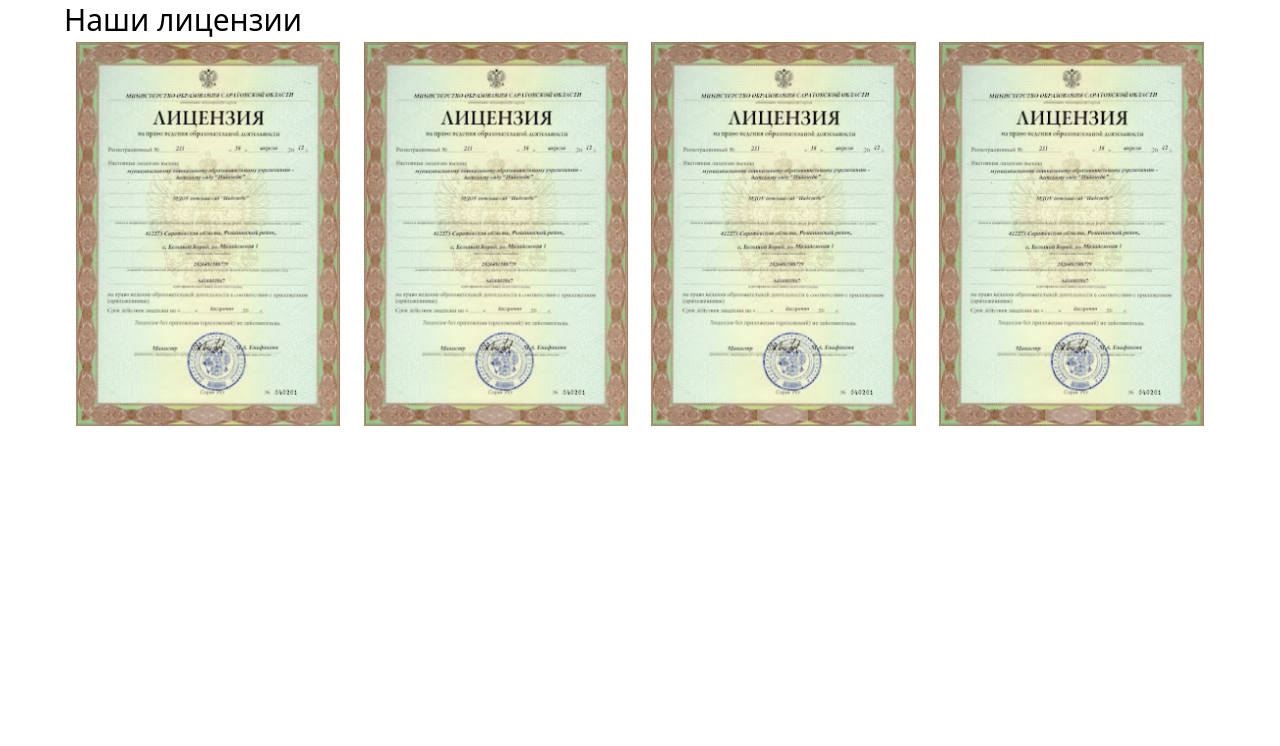
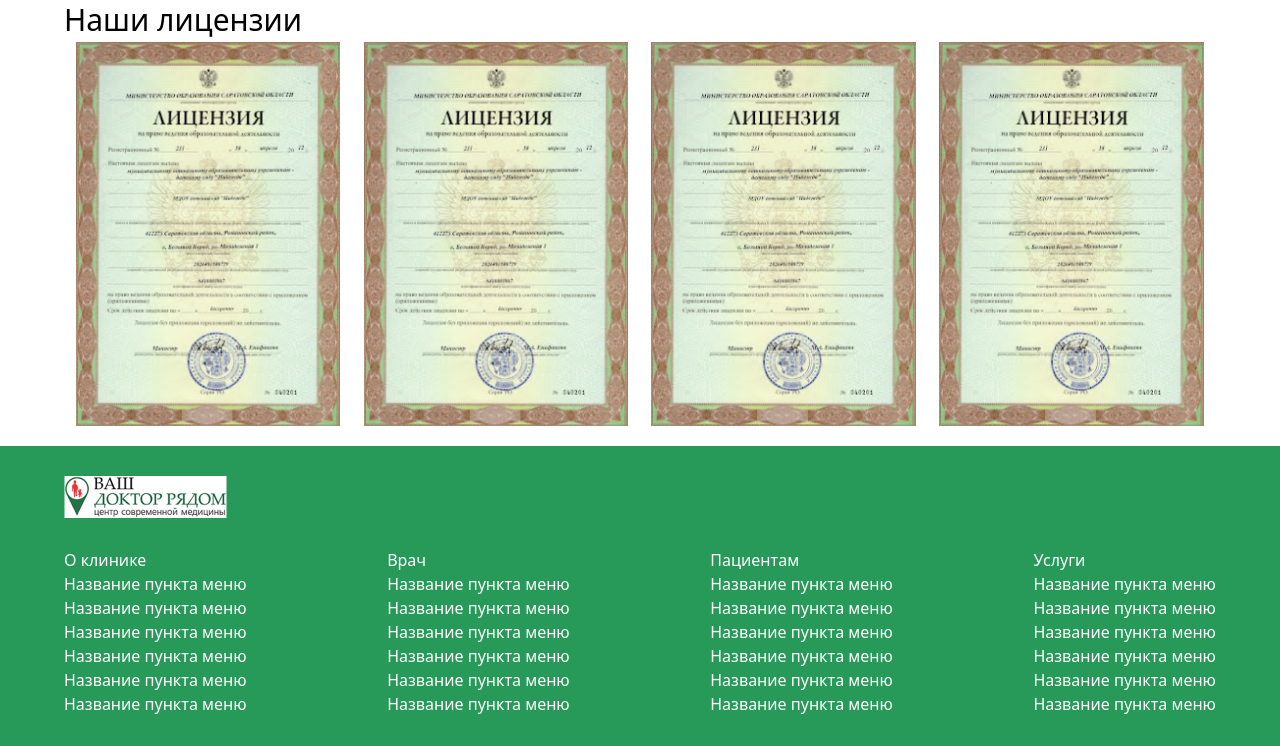
Before and after one commit to NuriddinJamshed/exam, a website: page src/index.html in a window 1280 px wide. Shown: the part 1787-2533 px from the top of the page. Before the commit the page ends 2233 px from the top, so only its background shows below. Drawn offline with nearby package versions, Linux system fonts and the light colour scheme; files that its build step writes are made by us from their sources.

Commit message:
footer added

```diff
--- a/src/index.html
+++ b/src/index.html
@@ -159,5 +159,56 @@
             </div>
         </section>
     </main>
+    <footer class="w-[100%] bg-[#279A59] text-white py-[30px]">
+        <div class="w-[90%] m-auto">
+            <img src="img/image 1 (1).png" alt="">
+            <div class="flex flex-wrap justify-between gap-y-[30px] mt-[30px]">
+                <div class="w-48%">
+                    <h1>О клинике</h1>
+                    <ul>
+                        <li>Название пункта меню</li>
+                        <li>Название пункта меню</li>
+                        <li>Название пункта меню</li>
+                        <li>Название пункта меню</li>
+                        <li>Название пункта меню</li>
+                        <li>Название пункта меню</li>
+                    </ul>
+                </div>
+                <div class="w-48%">
+                    <h1>Врач</h1>
+                    <ul>
+                        <li>Название пункта меню</li>
+                        <li>Название пункта меню</li>
+                        <li>Название пункта меню</li>
+                        <li>Название пункта меню</li>
+                        <li>Название пункта меню</li>
+                        <li>Название пункта меню</li>
+                    </ul>
+                </div>
+                <div class="w-48%">
+                    <h1>Пациентам</h1>
+                    <ul>
+                        <li>Название пункта меню</li>
+                        <li>Название пункта меню</li>
+                        <li>Название пункта меню</li>
+                        <li>Название пункта меню</li>
+                        <li>Название пункта меню</li>
+                        <li>Название пункта меню</li>
+                    </ul>
+                </div>
+                <div class="w-48%">
+                    <h1>Услуги</h1>
+                    <ul>
+                        <li>Название пункта меню</li>
+                        <li>Название пункта меню</li>
+                        <li>Название пункта меню</li>
+                        <li>Название пункта меню</li>
+                        <li>Название пункта меню</li>
+                        <li>Название пункта меню</li>
+                    </ul>
+                </div>
+            </div>
+        </div>
+    </footer>
 </body>
 </html>
```
Also changed, not shown: src/output.css.
